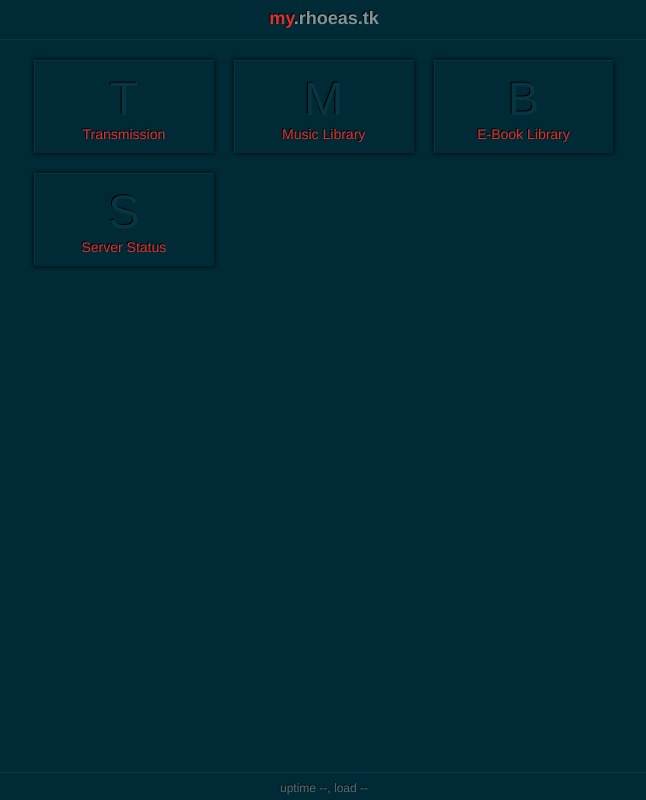
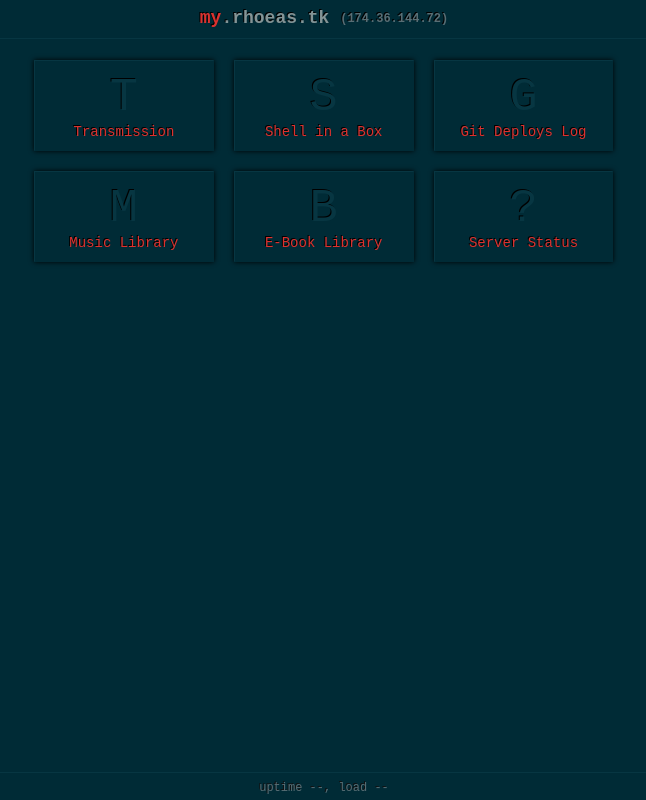
Before and after one commit to AnotherKamila/my.rhoeas.tk, a plain HTML site: page index.html in a window 1280 px wide. Shown: the whole page, without its empty margins (316-962 px from the left). Drawn offline with Linux system fonts and the light colour scheme.

Commit message:
changes in index; add more buttons

```diff
--- a/assets/home.css
+++ b/assets/home.css
@@ -1,7 +1,7 @@
 body {
     background: #002b36;
     color: #839496;
-    font-family: 'Terminus (TTF)', 'Helvetica', sans-serif;
+    font-family: 'Terminus (TTF)', 'Terminus', 'Courier New', Courier, monospace, sans-serif;
     font-size: 14px;
     font-weight: 400;
     text-shadow: -1px -1px 0 #000;
@@ -25,6 +25,14 @@
     background: #002b36;
     border-bottom: 1px solid #073642;
 }
+#ip-addr {
+    color: #586e75;
+    font-size: 12px;
+    position: relative;
+    top: -1px;
+}
+#ip-addr:before { content: '('; }
+#ip-addr:after { content: ')'; }
 #main-footer {
     position: fixed;
     z-index: 1;
--- a/index.html
+++ b/index.html
@@ -9,15 +9,21 @@
     </head>
     <body>
 
-        <header id="main-header"><span class="hl">my</span>.rhoeas.tk</header>
+        <header id="main-header">
+            <span class="hl">my</span>.rhoeas.tk
+            <span id="ip-addr">174.36.144.72</span>
+        </header>
 
         <nav id="main-nav">
             <ul>
                 <li><a href="t" class="up"><span class="hk">T</span>Transmission</a></li>
+                <li><a href="s" class="down"><span class="hk">S</span>Shell in a Box</a></span></li>
+                <li><a href="g" class="down"><span class="hk">G</span>Git Deploys Log</a></span></li>
                 <li><a href="m" class="down"><span class="hk">M</span>Music Library</a></li>
                 <li><a href="b" class="down"><span class="hk">B</span>E-Book Library</a></span></li>
-                <li><a href="s" class="down"><span class="hk">S</span>Server Status</a></span></li>
+                <li><a href="st" class="down"><span class="hk">?</span>Server Status</a></span></li>
             </ul>
+            <div style="clear: both;"></div>
         </nav>
 
         <section id="serverstatus">
```
